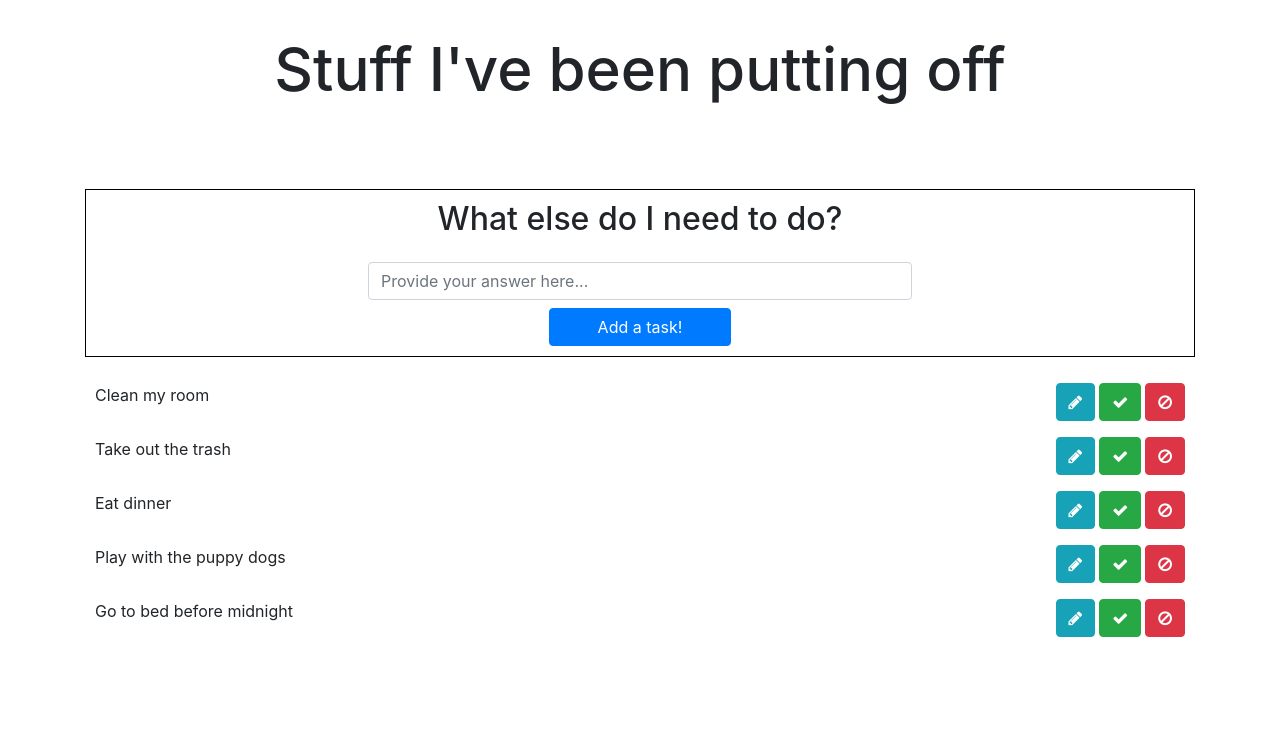
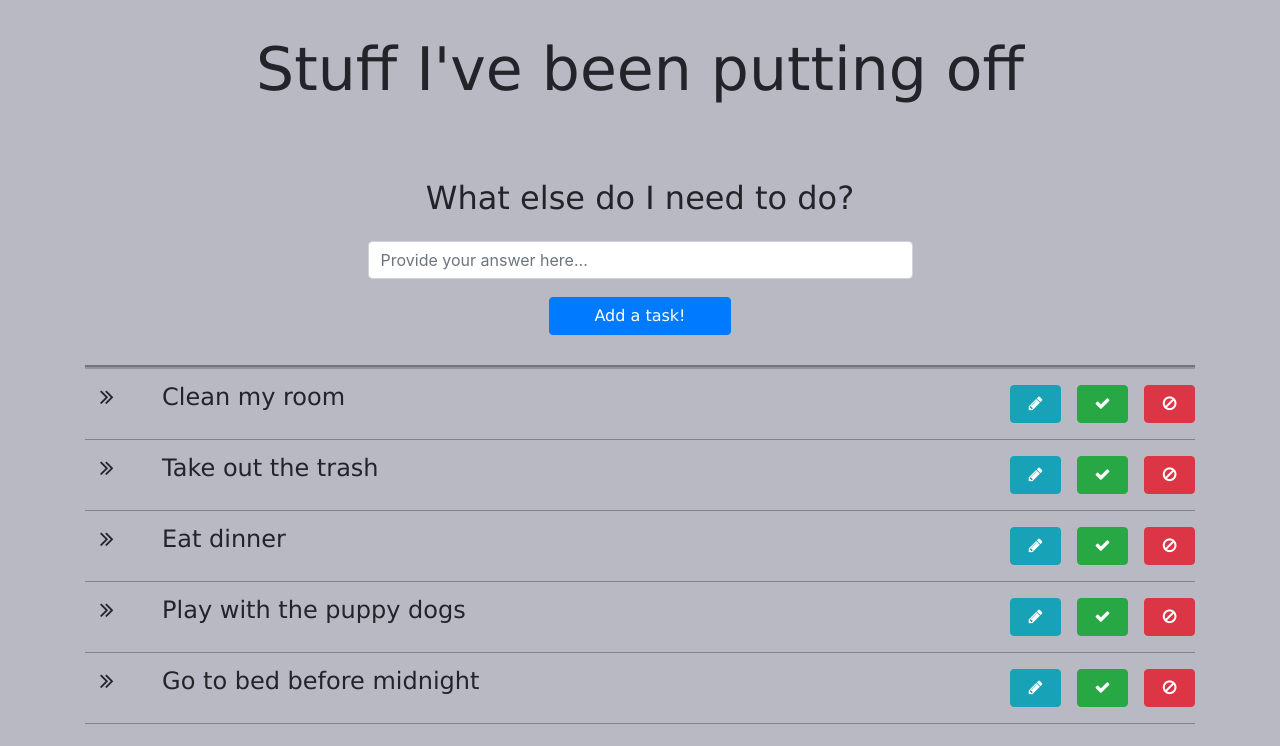
Before and after one commit to TheLukeRussell/5-3-react-todo-list, a React (Create React App) app: page / in a window 1280 px wide. Shown: the top 746 px of the page. Built offline with nearby package versions, Linux system fonts and the light colour scheme.

Commit message:
added bottom border and messed with the padding and margins

```diff
--- a/src/App.css
+++ b/src/App.css
@@ -1,35 +1,56 @@
+body {
+  background-color: #62627a71;
+}
+
 h1 {
   text-align: center;
   padding: 3%;
   font-size: 60px;
+  font-family: 'Lucida Sans', 'Lucida Sans Regular', 'Lucida Grande',
+    'Lucida Sans Unicode', Geneva, Verdana, sans-serif;
 }
 
 h2 {
   text-align: center;
+  font-family: 'Lucida Sans', 'Lucida Sans Regular', 'Lucida Grande',
+    'Lucida Sans Unicode', Geneva, Verdana, sans-serif;
+}
+
+span {
+  font-size: 24px;
+  font-family: 'Lucida Sans', 'Lucida Sans Regular', 'Lucida Grande',
+    'Lucida Sans Unicode', Geneva, Verdana, sans-serif;
+  padding: 10px;
+  /* border-bottom: 1pt solid black; */
 }
 
 .form-control {
   display: inline-block;
+  margin-bottom: 10px;
 }
 
 #todo-title {
   text-align: center;
 }
 
-input {
-  width: 100%;
-}
 #input-form {
-  margin-top: 50px;
+  margin-top: 30px;
   padding: 10px;
-  border: 1pt solid black;
+  padding-bottom: 30px;
+  border-bottom: 3pt #62627a71 groove;
 }
 
 ul {
   padding: none;
   list-style: none;
+  /* box-shadow: 0px 0px 2000px 17px; */
 }
 
-.list-group {
-  padding: 10px;
+button {
+  font-family: 'Lucida Sans', 'Lucida Sans Regular', 'Lucida Grande',
+    'Lucida Sans Unicode', Geneva, Verdana, sans-serif;
 }
+
+li {
+  border-bottom: solid 1pt #41415071;
+}
--- a/src/components/TodoList.js
+++ b/src/components/TodoList.js
@@ -3,17 +3,25 @@ import React, {Component} from 'react';
 class TodoItem extends Component {
   render() {
     return (
-      <li className='d-flex justify-content-end mt-3'>
-        <span className='mr-auto todo-task'>{this.props.todo.text}</span>
-        <button className='btn btn-info mr-1'>
+      <li>
+        <div className='row no-gutters'>
+          <span className='mr-auto todo-task col-10'>
+            <i className='fa fa-angle-double-right col-1'></i>
+            {this.props.todo.text}
+          </span>
+          <button className='btn btn-info mr-3 mb-3 mt-3 col'>
             <i className='fa fa-pencil'></i>
           </button>
-        <button id='success-btn' className='btn btn-success mr-1'>
+          <button
+            id='success-btn'
+            className='btn btn-success col mt-3 mb-3 mr-3'
+          >
             <i className='fa fa-check'></i>
           </button>
-        <button className='btn btn-danger'>
+          <button className='btn btn-danger col mt-3 mb-3'>
             <i className='fa fa-ban'></i>
           </button>
+        </div>
       </li>
     );
   }
```
Lines whose indentation alone changed are shown as unchanged.
